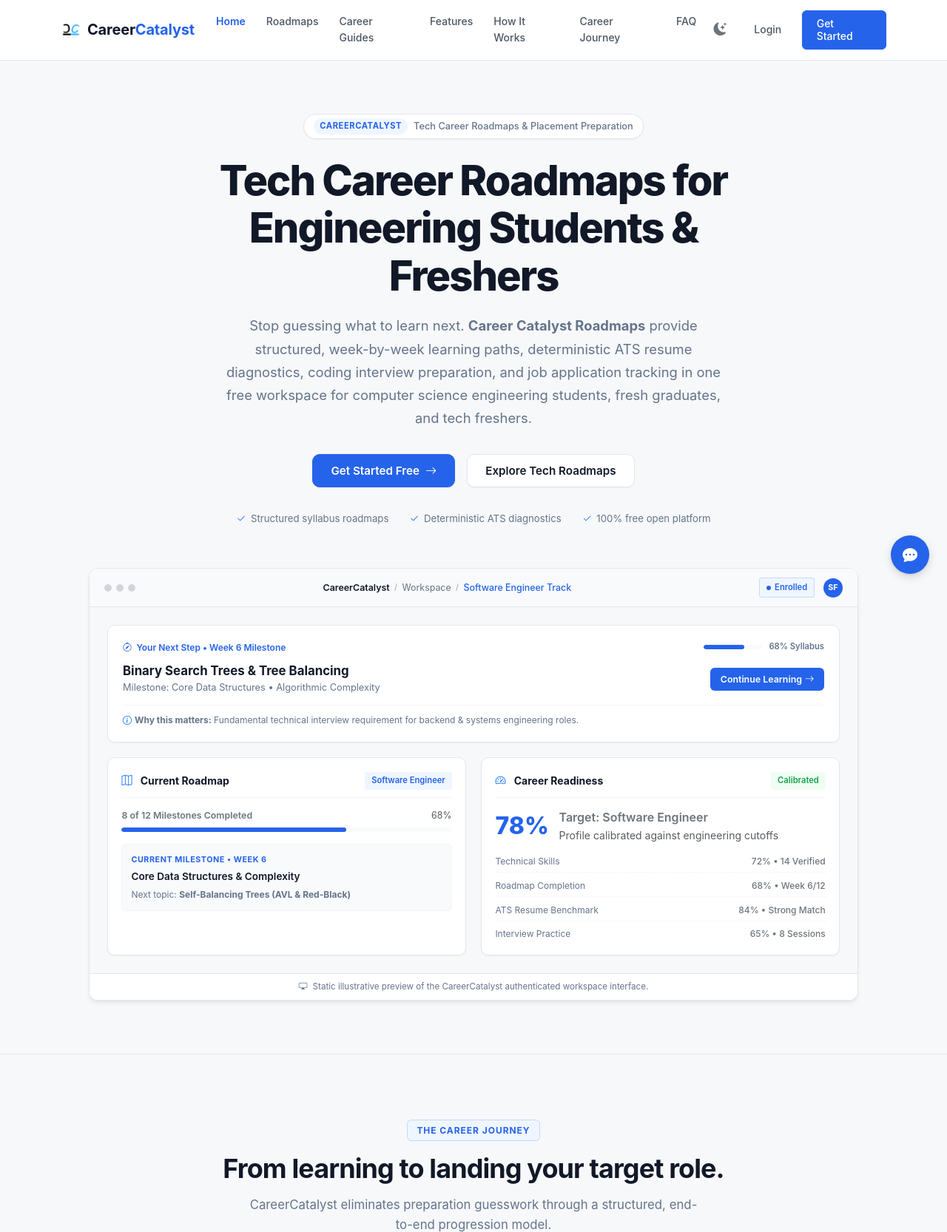
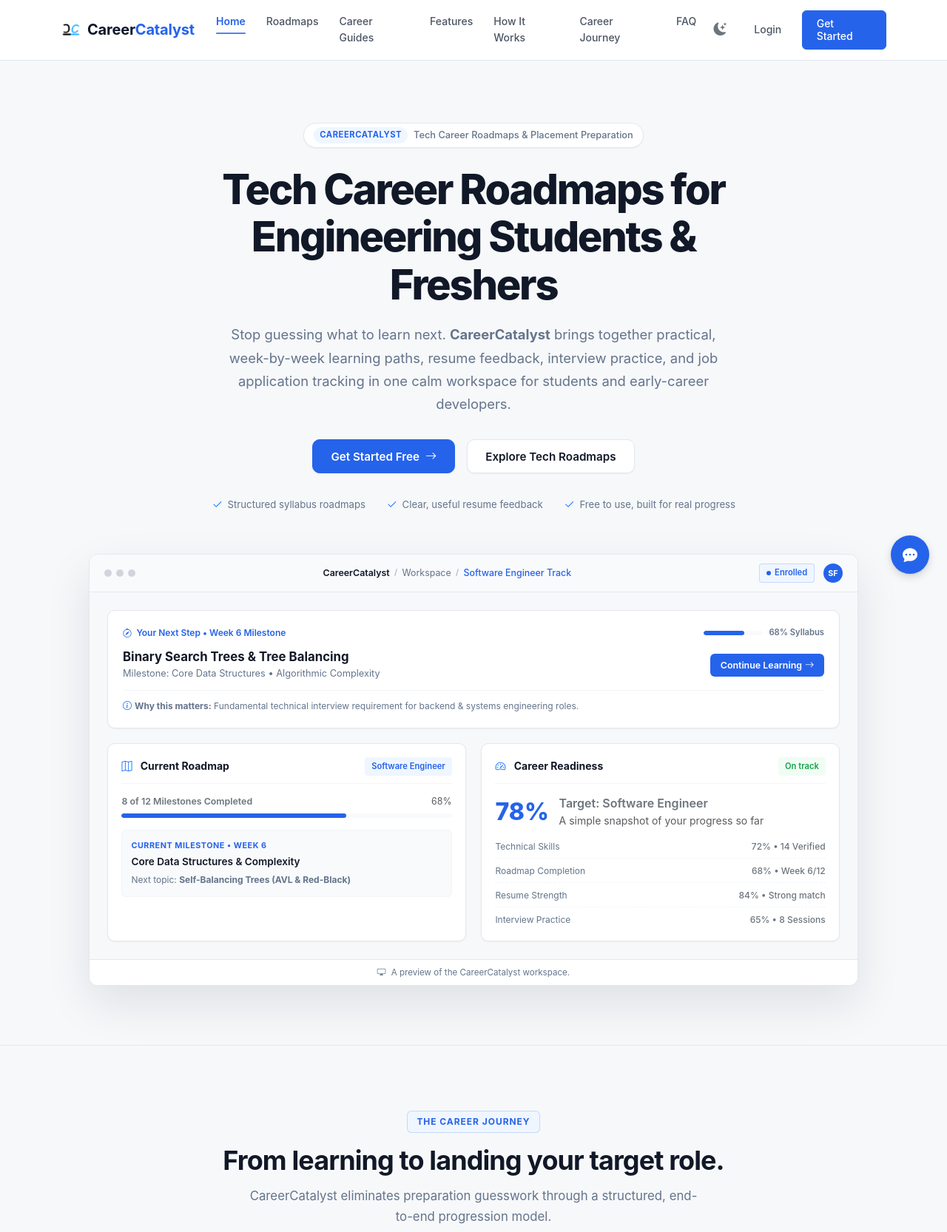
Before and after one commit to Syedfarhan078/Career-Catalyst-Django, a Django app: page / in a window 1280 px wide. Shown: the top 1666 px of the page at 74% size. Run offline with Django 5.2, Linux system fonts and the light colour scheme; some libraries are stand-ins or nearby versions.

Commit message:
Polish frontend design and messaging
Co-authored-by: Copilot App <223556219+Copilot@users.noreply.github.com>

```diff
--- a/static/css/components.css
+++ b/static/css/components.css
@@ -963,20 +963,21 @@ html[data-theme="dark"] .btn-back:hover {
    6. NAVBAR OVERRIDES (Global)
    ------------------------------------------------------------ */
 .navbar-custom {
-    background-color: #FFFFFF;
-    border-bottom: 1px solid #E5E7EB;
+    background-color: rgba(255, 255, 255, 0.96);
+    border-bottom: 1px solid rgba(226, 232, 240, 0.9);
     min-height: 68px;
     padding: 0.625rem 0;
+    backdrop-filter: blur(12px);
     transition: background-color 150ms ease, border-color 150ms ease, box-shadow 150ms ease;
 }
 
 html[data-theme="dark"] .navbar-custom {
-    background-color: #09090B;
+    background-color: rgba(9, 9, 11, 0.94);
     border-bottom-color: #27272A;
 }
 
 .navbar-custom.scrolled {
-    box-shadow: 0 1px 3px rgba(0, 0, 0, 0.04);
+    box-shadow: 0 8px 24px rgba(15, 23, 42, 0.06);
 }
 
 html[data-theme="dark"] .navbar-custom.scrolled {
@@ -1025,7 +1026,7 @@ html[data-theme="dark"] .dash-brand img {
     font-weight: var(--font-medium, 500);
     font-size: 0.875rem;
     padding: 0.5rem 0.875rem !important;
-    transition: color 150ms ease;
+    transition: color 150ms ease, background-color 150ms ease;
     position: relative;
 }
 
@@ -1038,6 +1039,18 @@ html[data-theme="dark"] .dash-brand img {
     font-weight: var(--font-semibold, 600);
 }
 
+.navbar-custom .nav-link.active::after {
+    content: "";
+    position: absolute;
+    left: 0.875rem;
+    right: 0.875rem;
+    bottom: 0.15rem;
+    height: 2px;
+    border-radius: 999px;
+    background: currentColor;
+    opacity: 0.8;
+}
+
 html[data-theme="dark"] .navbar-custom .nav-link {
     color: #9CA3AF;
 }
@@ -1048,6 +1061,10 @@ html[data-theme="dark"] .navbar-custom .nav-link:hover {
 
 html[data-theme="dark"] .navbar-custom .nav-link.active {
     color: #3B82F6;
+}
+
+html[data-theme="dark"] .navbar-custom .nav-link.active::after {
+    background: currentColor;
 }
 
 .navbar-custom .theme-toggle-btn {
--- a/static/css/home.css
+++ b/static/css/home.css
@@ -235,7 +235,8 @@ html[data-theme="dark"] body.home-page {
    4. HERO SECTION WITH REALISTIC WORKSPACE MOCKUP
    ------------------------------------------------------------ */
 .hero-section {
-    padding: 4.5rem 0 4.5rem;
+    padding: 5.25rem 0 5rem;
+    background: var(--home-bg);
 }
 
 .hero-intro {
@@ -277,7 +278,10 @@ html[data-theme="dark"] body.home-page {
     font-weight: 800;
     color: var(--home-text);
     line-height: 1.15;
-    letter-spacing: -0.035em;
+    letter-spacing: -0.04em;
+    max-width: 760px;
+    margin-left: auto;
+    margin-right: auto;
     margin-bottom: 1.25rem;
 }
 
@@ -311,6 +315,11 @@ html[data-theme="dark"] body.home-page {
     display: inline-flex;
     align-items: center;
     gap: 0.4rem;
+}
+
+.hero-trust-item i {
+    font-size: 0.95rem;
+    line-height: 1;
 }
 
 @media (max-width: 767.98px) {
@@ -366,8 +375,12 @@ html[data-theme="dark"] body.home-page {
     background: var(--home-surface);
     border: 1px solid var(--home-border);
     border-radius: var(--home-radius-lg);
-    box-shadow: var(--home-shadow-lg);
+    box-shadow: 0 24px 60px rgba(15, 23, 42, 0.1);
     overflow: hidden;
+}
+
+html[data-theme="dark"] .product-window {
+    box-shadow: 0 24px 60px rgba(0, 0, 0, 0.32);
 }
 
 .window-header {
--- a/templates/core/partials/hero.html
+++ b/templates/core/partials/hero.html
@@ -13,7 +13,7 @@
             </h1>
 
             <p class="hero-lead animate-on-scroll animate-delay-2">
-                Stop guessing what to learn next. <strong>Career Catalyst Roadmaps</strong> provide structured, week-by-week learning paths, deterministic ATS resume diagnostics, coding interview preparation, and job application tracking in one free workspace for computer science engineering students, fresh graduates, and tech freshers.
+                Stop guessing what to learn next. <strong>CareerCatalyst</strong> brings together practical, week-by-week learning paths, resume feedback, interview practice, and job application tracking in one calm workspace for students and early-career developers.
             </p>
 
             <div class="hero-actions animate-on-scroll animate-delay-3">
@@ -33,11 +33,11 @@
                 </div>
                 <div class="hero-trust-item">
                     <i class="bi bi-check2 text-primary"></i>
-                    <span>Deterministic ATS diagnostics</span>
+                    <span>Clear, useful resume feedback</span>
                 </div>
                 <div class="hero-trust-item">
                     <i class="bi bi-check2 text-primary"></i>
-                    <span>100% free open platform</span>
+                    <span>Free to use, built for real progress</span>
                 </div>
             </div>
         </div>
@@ -135,14 +135,14 @@
                                     <i class="bi bi-speedometer2 text-primary me-2"></i>
                                     <span>Career Readiness</span>
                                 </div>
-                                <span class="mockup-badge-calibrated">Calibrated</span>
+                                <span class="mockup-badge-calibrated">On track</span>
                             </div>
                             <div class="mockup-card-body">
                                 <div class="mockup-readiness-row">
                                     <div class="mockup-readiness-score">78%</div>
                                     <div class="mockup-readiness-context">
                                         <div class="fw-semibold text-secondary">Target: Software Engineer</div>
-                                        <div class="text-muted small">Profile calibrated against engineering cutoffs</div>
+                                        <div class="text-muted small">A simple snapshot of your progress so far</div>
                                     </div>
                                 </div>
 
@@ -156,8 +156,8 @@
                                         <span class="text-secondary fw-medium">68% &bull; Week 6/12</span>
                                     </div>
                                     <div class="mockup-breakdown-row">
-                                        <span>ATS Resume Benchmark</span>
-                                        <span class="text-secondary fw-medium">84% &bull; Strong Match</span>
+                                        <span>Resume Strength</span>
+                                        <span class="text-secondary fw-medium">84% &bull; Strong match</span>
                                     </div>
                                     <div class="mockup-breakdown-row">
                                         <span>Interview Practice</span>
@@ -172,7 +172,7 @@
                 <!-- Window Caption -->
                 <div class="window-caption">
                     <i class="bi bi-display me-1"></i>
-                    <span>Static illustrative preview of the CareerCatalyst authenticated workspace interface.</span>
+                    <span>A preview of the CareerCatalyst workspace.</span>
                 </div>
             </div>
         </div>
```
